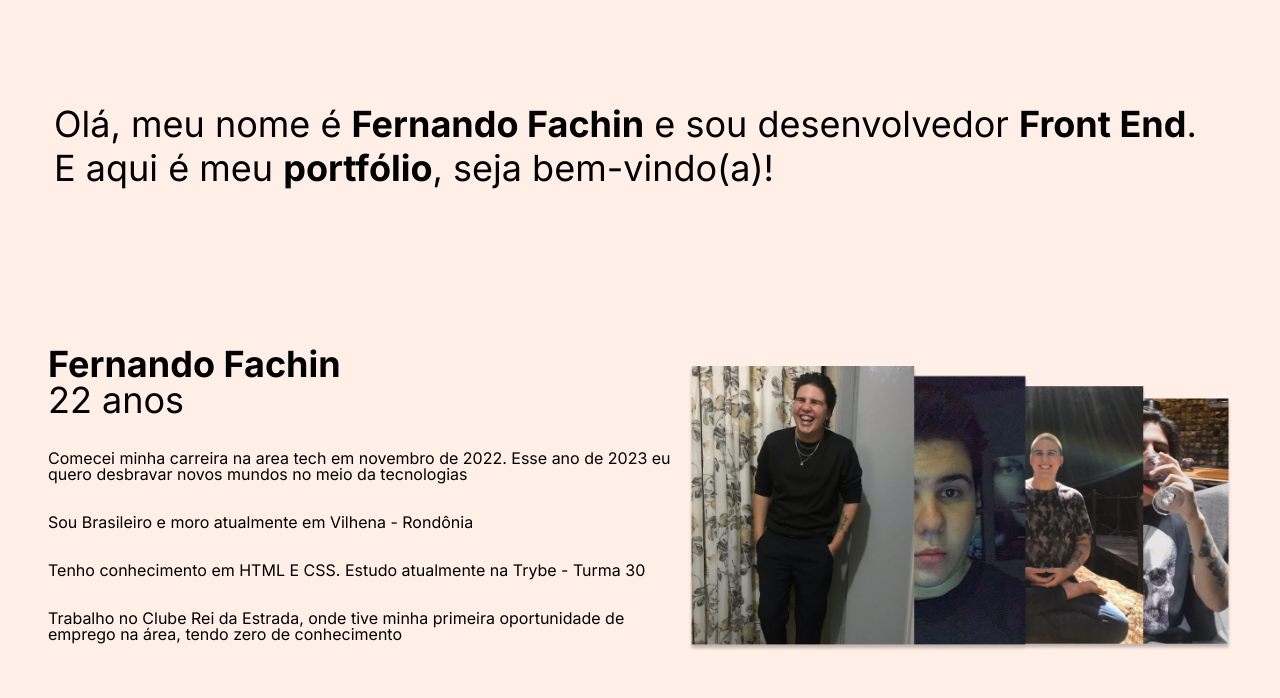
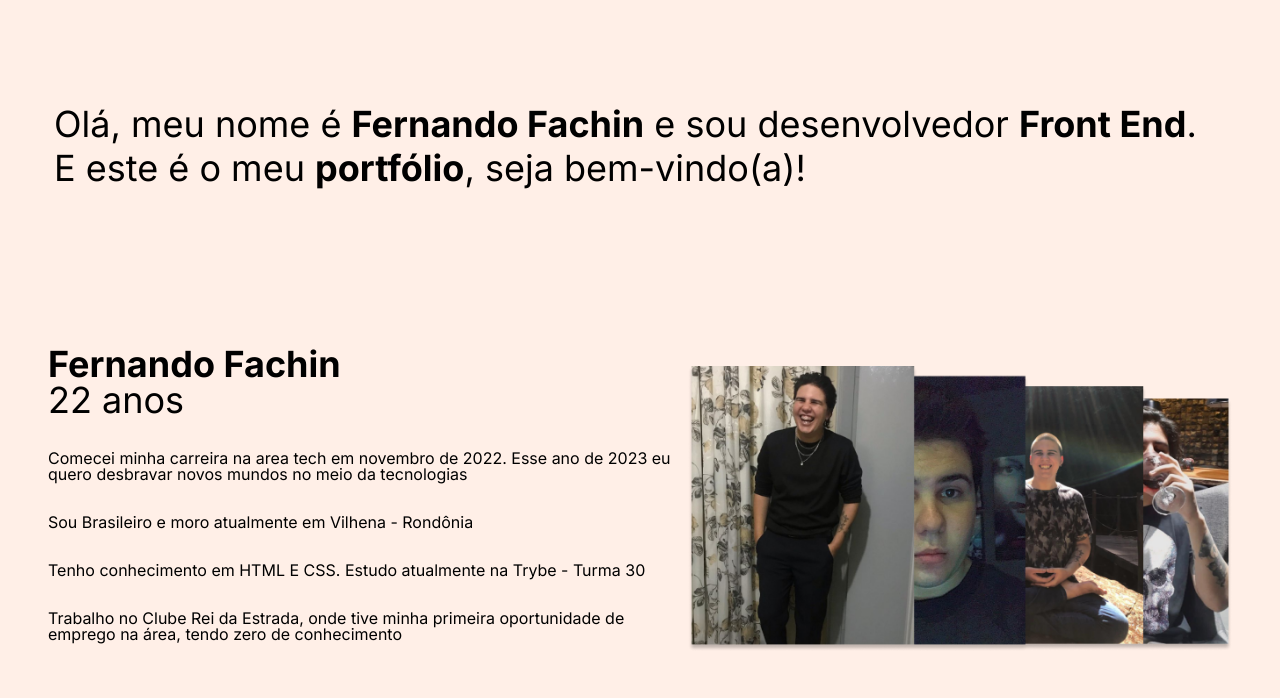
Before and after one commit to ferfachin/ferfachin.github.io, a plain HTML site: page index.html in a window 1280 px wide. Shown: the part 102-800 px from the top of the page. Drawn offline with Linux system fonts and the light colour scheme.

Commit message:
Erros about me desktop

```diff
--- a/index.html
+++ b/index.html
@@ -298,7 +298,7 @@
             <article class="about-me--apresentacao">
                 <h1>Olá, meu nome é <b class="bold">Fernando Fachin</b> e sou desenvolvedor <b class="bold">Front
                         End</b></b>. <br>
-                    E aqui é meu <b class="bold">portfólio</b>, seja bem-vindo(a)!</h1>
+                    E este é o meu <b class="bold">portfólio</b>, seja bem-vindo(a)!</h1>
             </article>
             <div class="about-me--info">
                 <div class="about-me--box2">
```
